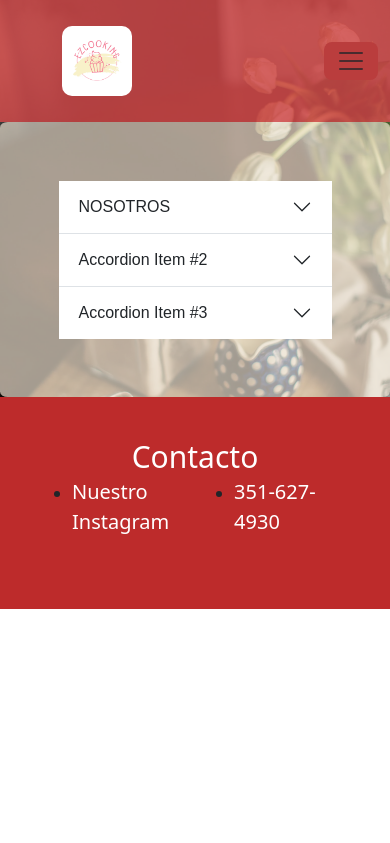
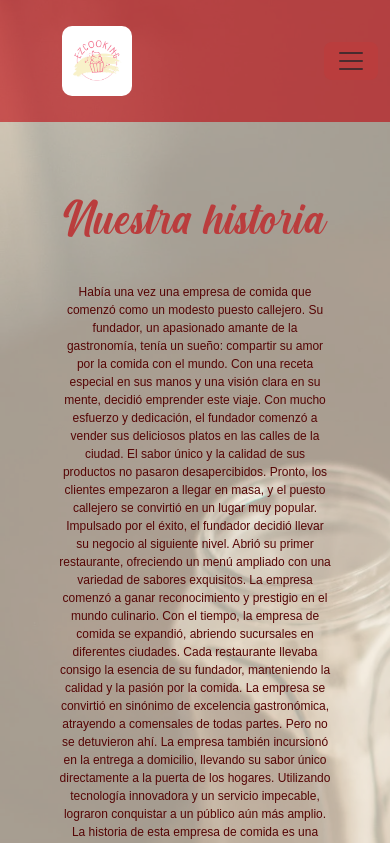
Before and after one commit to nicolas-rosencovich/preentrega2-nicolas-rosencovich, a plain HTML site: page pages/nosotros.html in a window 390 px wide. Shown: the top 843 px of the page. Drawn offline with nearby package versions, Linux system fonts and the light colour scheme.

Commit message:
modificaciones en nosotros.html

```diff
--- a/css/estilos.css
+++ b/css/estilos.css
@@ -254,7 +254,7 @@
     }
 
 
-    main{
+
 
         .historia{
 
@@ -263,7 +263,7 @@
         .parrafo{
             font-size: 12px;
         }
-    }
+
 
 
 }
@@ -285,6 +285,8 @@
             color: #ffffff;
 
         }
+
+
 
     }
     footer{
@@ -380,7 +382,6 @@ footer ul{
     background-color: rgba(244, 232, 215, 0.663);
     height: 100;
     padding: 15%;
-    border-radius: 2%;
     border: 30px;
     text-align: center;
     align-items: center;
@@ -390,6 +391,24 @@ footer ul{
 
 }
 
+@media(max-width:425px){
+    .historia {
+
+        font-size: 60px;
+
+        margin-bottom: 30px;
+
+    }
+    .contenedor2{
+        background-color: rgba(244, 232, 215, 0.663);
+        height: 100;
+        padding: 15%;
+        border: 30px;
+        font-size: 1rem;
+
+
+    }
+}
 
 /* ----------------------------------------------------------------------------------------------------------- */
 
--- a/pages/nosotros.html
+++ b/pages/nosotros.html
@@ -10,20 +10,7 @@
     <title>Ezcooking</title>
 </head>
 <body id="body-background2">
-    <!-- <header class="head">
-        <div class="logo">
-            <a href="../index.html" id="logo"> Ezcooking</a>
-        </div>
-        <nav class="navbar">
-            <ul>
-                <li><a href="#">Nosotros</a></li>
-                <li><a href="./platos.html">Platos</a></li>
-                <li><a href="./postres.html">Postres</a></li>
-                <li><a href="./sugerencias.html">Sugerencias</a></li>
-            </ul>
-        </nav>
-    </header>
- -->
+
 
  <header>
     <nav class="navbar navbar-expand-lg bg-body-tertiary">
@@ -61,7 +48,7 @@
    <main>
     <div class="contenedor2">
         <article>
-           <!--  <h2 class="historia">Nuestra historia </h2>
+            <h2 class="historia">Nuestra historia </h2>
 
             <p class="parrafo">Había una vez una empresa de comida que comenzó como un modesto puesto callejero. Su fundador, un apasionado amante de la gastronomía, tenía un sueño: compartir su amor por la comida con el mundo. Con una receta especial en sus manos y una visión clara en su mente, decidió emprender este viaje.
 
@@ -76,46 +63,11 @@
                 La historia de esta empresa de comida es una historia de perseverancia, creatividad y amor por la cocina. Han superado desafíos, han innovado en sus métodos y han mantenido siempre su compromiso con la calidad. Hoy en día, siguen creciendo y expandiéndose, llevando su deliciosa comida a nuevos horizontes.
 
                 Esta empresa de comida es un recordatorio de que los sueños pueden hacerse realidad cuando se combina la pasión con el trabajo arduo. Su éxito es una inspiración para todos aquellos que sueñan con emprender en el mundo culinario. Y, sobre todo, es un testimonio de que la comida puede unir a las personas y crear momentos inolvidables alrededor de una mesa. Gracias a esto decidio crear una pagina en la que recopilaba sus mejores recetas </p>
-                <h2 id="fin">Fin.</h2> -->
+                <h2 id="fin">Fin.</h2>
 
 
 
 
-
-                <div class="accordion accordion-flush" id="accordionFlushExample">
-                  <div class="accordion-item">
-                    <h2 class="accordion-header">
-                      <button class="accordion-button collapsed" type="button" data-bs-toggle="collapse" data-bs-target="#flush-collapseOne" aria-expanded="false" aria-controls="flush-collapseOne">
-                       NOSOTROS
-                      </button>
-                    </h2>
-                    <div id="flush-collapseOne" class="accordion-collapse collapse" data-bs-parent="#accordionFlushExample">
-                      <div class="accordion-body">Placeholder content for this accordion, which is intended to demonstrate the <code>.accordion-flush</code> class. This is the first item's accordion body.</div>
-                    </div>
-                  </div>
-                  <div class="accordion-item">
-                    <h2 class="accordion-header">
-                      <button class="accordion-button collapsed" type="button" data-bs-toggle="collapse" data-bs-target="#flush-collapseTwo" aria-expanded="false" aria-controls="flush-collapseTwo">
-                        Accordion Item #2
-                      </button>
-                    </h2>
-                    <div id="flush-collapseTwo" class="accordion-collapse collapse" data-bs-parent="#accordionFlushExample">
-                      <div class="accordion-body">Placeholder content for this accordion, which is intended to demonstrate the <code>.accordion-flush</code> class. This is the second item's accordion body. Let's imagine this being filled with some actual content.</div>
-                    </div>
-                  </div>
-                  <div class="accordion-item">
-                    <h2 class="accordion-header">
-                      <button class="accordion-button collapsed" type="button" data-bs-toggle="collapse" data-bs-target="#flush-collapseThree" aria-expanded="false" aria-controls="flush-collapseThree">
-                        Accordion Item #3
-                      </button>
-                    </h2>
-                    <div id="flush-collapseThree" class="accordion-collapse collapse" data-bs-parent="#accordionFlushExample">
-                      <div class="accordion-body">Placeholder content for this accordion, which is intended to demonstrate the <code>.accordion-flush</code> class. This is the third item's accordion body. Nothing more exciting happening here in terms of content, but just filling up the space to make it look, at least at first glance, a bit more representative of how this would look in a real-world application.</div>
-                    </div>
-                  </div>
-                </div>
-        </article>
-    </div>
    </main>
 
 
```
Also changed, not shown: pages/platos.html (+0 -14 lines), pages/sugerencias.html (+5 -10 lines).
